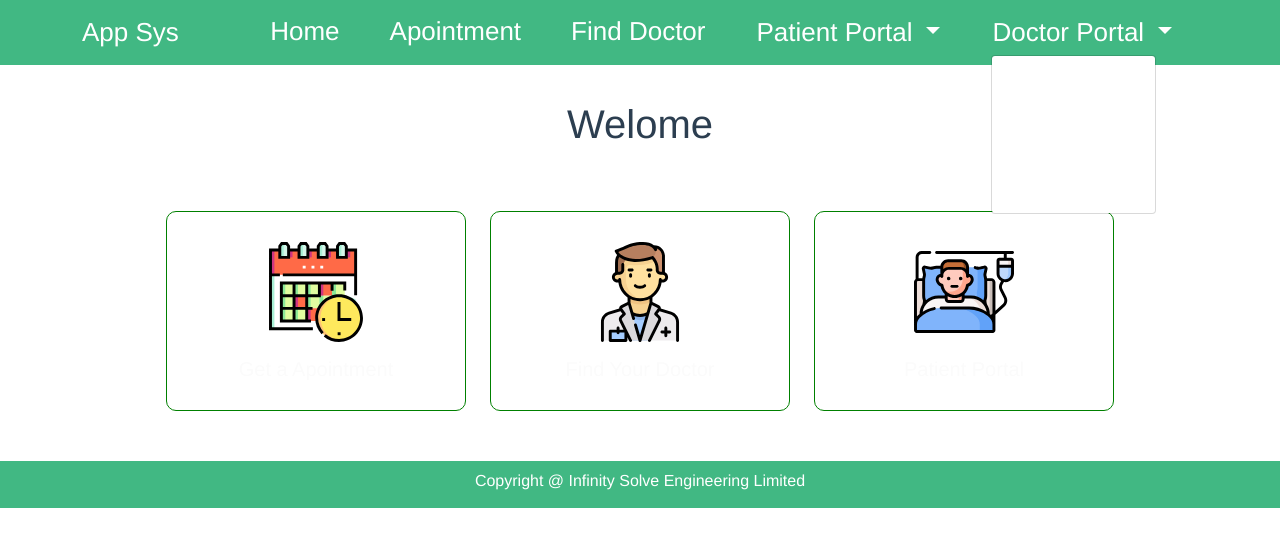
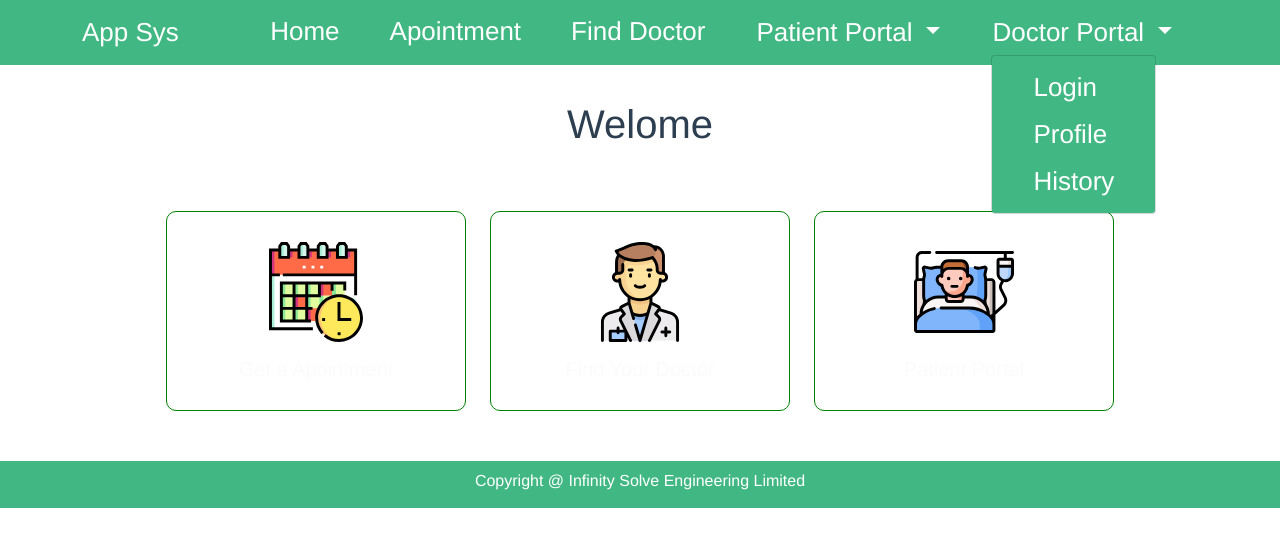
Before and after one commit to Arik096/app_sys_FE, a Vue app: page / in a window 1280 px wide. Both pictures are taken after a click on the button "Doctor Portal". Shown: the top 546 px of the page. Built offline with nearby package versions, Linux system fonts and the light colour scheme.

Commit message:
navbar edited

```diff
--- a/src/components/NavBar.vue
+++ b/src/components/NavBar.vue
@@ -13,7 +13,7 @@
       >
         <span class="navbar-toggler-icon"></span>
       </button>
-      <div class="collapse navbar-collapse" id="navbar-right-aling">
+      <div class="collapse navbar-collapse" id="navbarTogglerDemo02">
         <ul class="navbar-nav me-auto mb-2 mb-lg-0">
           <li class="nav-item">
             <router-link to="/">Home</router-link>
@@ -35,7 +35,7 @@
                 Patient Portal
               </a>
 
-              <ul class="dropdown-menu" aria-labelledby="dropdownMenuLink">
+              <ul class="dropdown-menu" aria-labelledby="dropdownMenuLink" id="dropdownMenuLink">
                 <li>
                   <a class="dropdown-item"
                     ><router-link :to="{ name: 'PatientPortal' }"
@@ -71,7 +71,7 @@
                 Doctor Portal
               </a>
 
-              <ul class="dropdown-menu" aria-labelledby="dropdownMenuLink">
+              <ul class="dropdown-menu" aria-labelledby="dropdownMenuLink" id="dropdownMenuLink">
                 <li>
                   <a class="dropdown-item"
                     ><router-link :to="{ name: 'DoctorPortal' }">Login</router-link></a
@@ -120,7 +120,14 @@ li {
 #Patient_portal_button_dropdown {
   padding: 0px !important;
 }
-#navbar-right-aling{
+#navbarTogglerDemo02{
   flex-grow: inherit;
 }
+#dropdownMenuLink{
+  background-color: #41b883 !important;
+}
+#dropdownMenuLink li a:hover{
+  background-color: #030303 !important;
+  border-radius: 5px;
+}
 </style>
```
